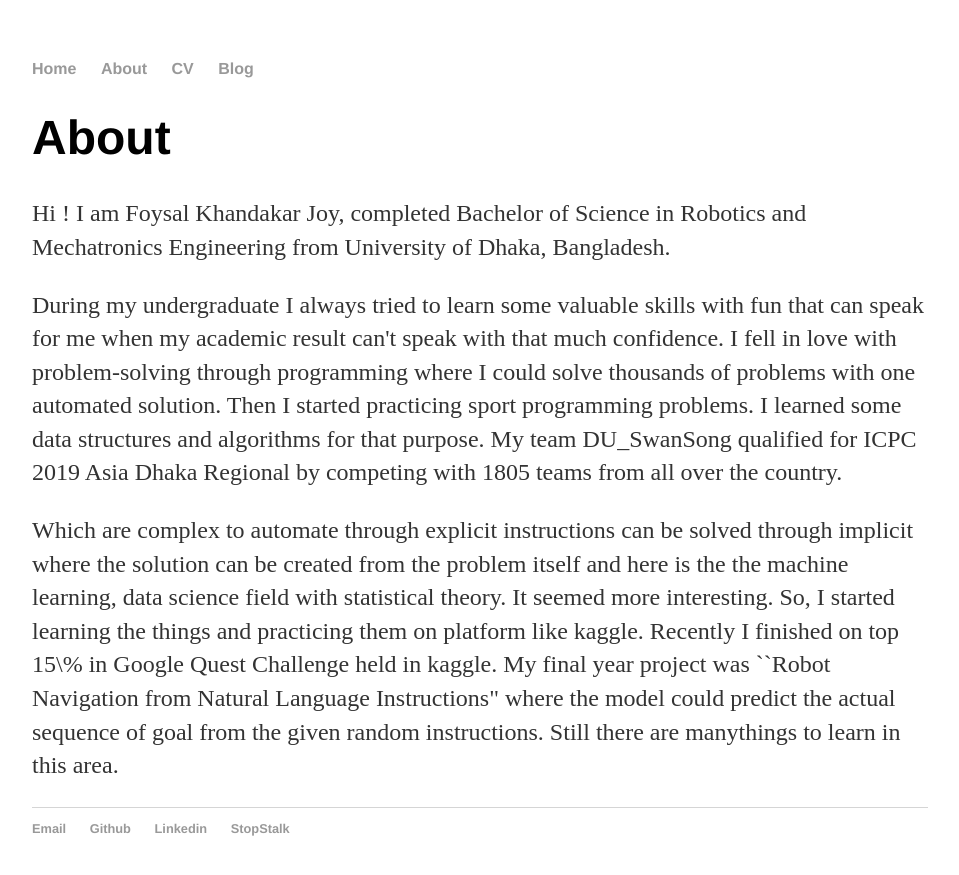
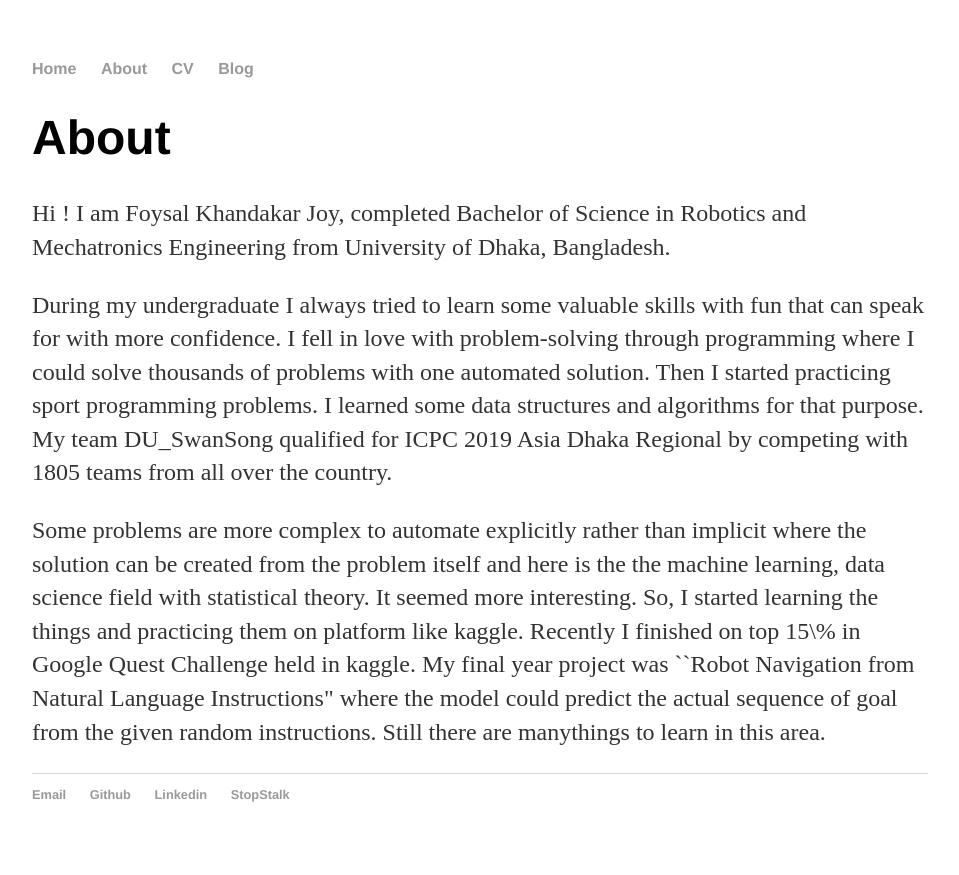
Before and after one commit to fkhjoy/fkhjoy.github.io, a Jekyll site: the page built from about/index.html, in a window 1280 px wide. Shown: the top 875 px of the page, without its empty margins (160-1119 px from the left). Built offline with Jekyll 4.4.1, drawn with Linux system fonts in a browser that asks for light colours.

Commit message:
updated about

```diff
--- a/about/index.html
+++ b/about/index.html
@@ -11,11 +11,11 @@ title: About Foysal
 			</p>
 
 		 	<p>
-				During my undergraduate I always tried to learn some valuable skills with fun that can speak for me when my academic result can't speak with that much confidence. I fell in love with problem-solving through programming where I could solve thousands of problems with one automated solution. Then I started practicing sport programming problems. I learned some data structures and algorithms for that purpose. My team DU_SwanSong qualified for ICPC 2019 Asia Dhaka Regional by competing with 1805 teams from all over the country.
+				During my undergraduate I always tried to learn some valuable skills with fun that can speak for with more confidence. I fell in love with problem-solving through programming where I could solve thousands of problems with one automated solution. Then I started practicing sport programming problems. I learned some data structures and algorithms for that purpose. My team DU_SwanSong qualified for ICPC 2019 Asia Dhaka Regional by competing with 1805 teams from all over the country.
 			</p>
 
 			<p>
-				Which are complex to automate through explicit instructions can be solved through implicit where the solution can be created from the problem itself and here is the the machine learning, data science field with statistical theory. It seemed more interesting. So, I started learning the things and practicing them on platform like kaggle. Recently I finished on top 15\% in Google Quest Challenge held in kaggle. My final year project was ``Robot Navigation from Natural Language Instructions" where the model could predict the actual sequence of goal from the given random instructions. Still there are manythings to learn in this area.
+				Some problems are more complex to automate explicitly rather than implicit where the solution can be created from the problem itself and here is the the machine learning, data science field with statistical theory. It seemed more interesting. So, I started learning the things and practicing them on platform like kaggle. Recently I finished on top 15\% in Google Quest Challenge held in kaggle. My final year project was ``Robot Navigation from Natural Language Instructions" where the model could predict the actual sequence of goal from the given random instructions. Still there are manythings to learn in this area.
 			</p>
 
 
```
